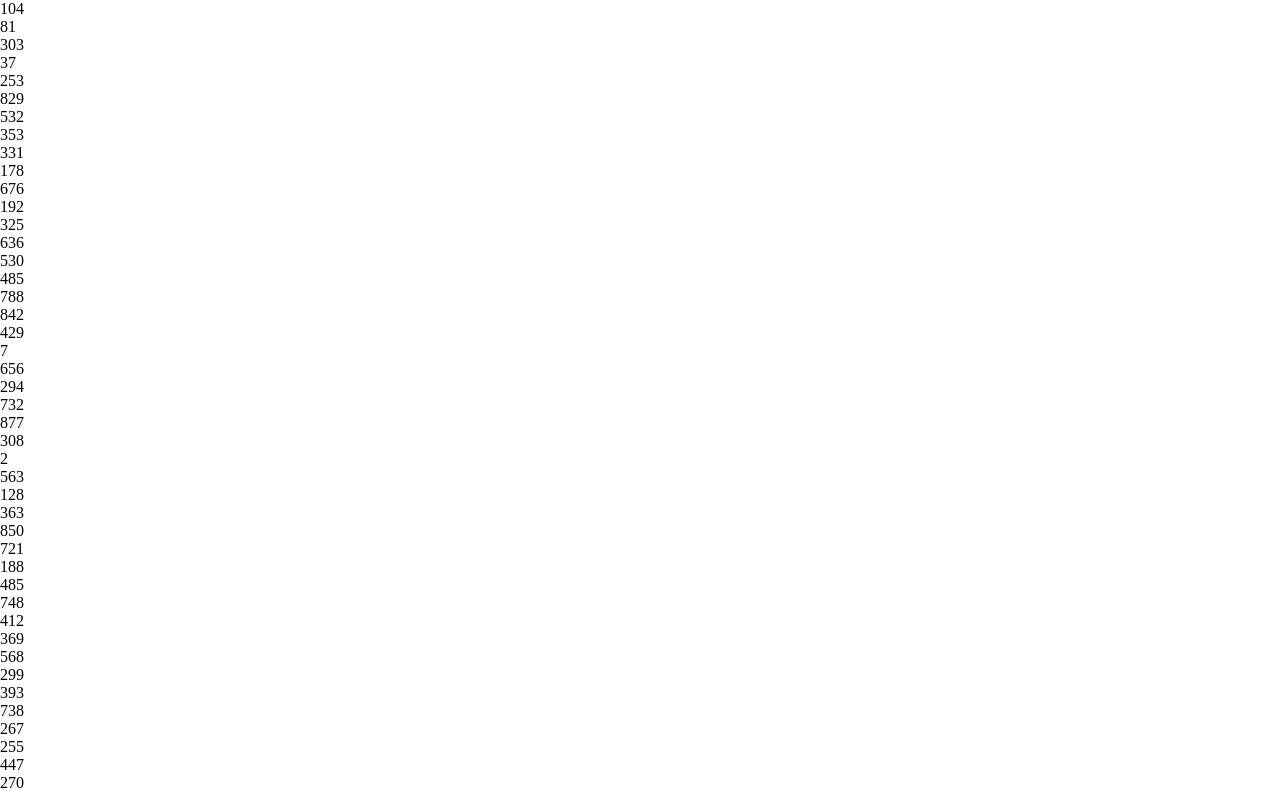
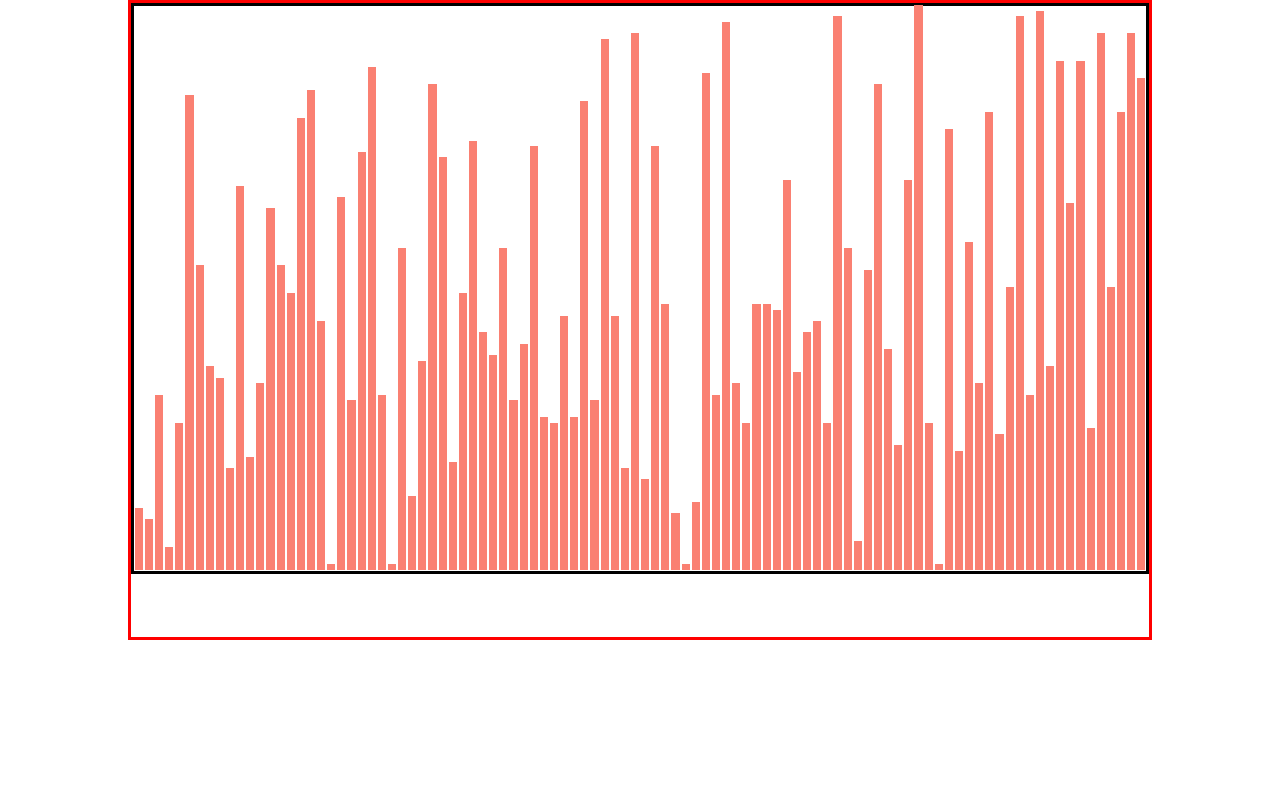
Before and after one commit to bobel95/sorting-visualizer, a React (Create React App) app: page / in a window 1280 px wide. Shown: the top 793 px of the page. Built offline with nearby package versions, Linux system fonts and the light colour scheme.

Commit message:
Add normalization for array values

```diff
--- a/src/App.css
+++ b/src/App.css
@@ -3,3 +3,7 @@
   margin: 0;
   padding: 0;
 }
+
+.App {
+  height: 100vh;
+}
--- a/src/App.js
+++ b/src/App.js
@@ -1,11 +1,12 @@
 
 import './App.css';
 import Visualizer from "./components/Visualizer";
+import React from "react";
 
 const App = () => {
     return (
         <div className="App">
-            <Visualizer/>
+            <Visualizer />
         </div>
     );
 }
--- /dev/null
+++ b/src/components/Visualizer.css
@@ -0,0 +1,21 @@
+.main-container {
+    margin: 0 auto;
+    width: 80%;
+    height: 80%;
+    border: 3px solid red;
+}
+
+.arr-container {
+    height: 90%;
+    display: flex;
+    justify-content: center;
+    align-items: flex-end;
+    border: 3px solid black;
+}
+
+.arr-element {
+    width: 30px;
+    background-color: salmon;
+    display: inline;
+    margin: 1px;
+}
--- a/src/components/Visualizer.js
+++ b/src/components/Visualizer.js
@@ -1,14 +1,21 @@
 import {useEffect, useState} from 'react';
+import './Visualizer.css';
+import normalizeValues from "../util/normalizeValues";
 
 const Visualizer = () => {
     const [array, setArray] = useState([]);
+    const [arrayLimits, setArrayLimits] = useState({"min": 1, "max": 500});
 
     const initializeArray = () => {
         const arr = [];
         for (let i = 0; i < 100; i++) {
-            arr.push(randomIntInRange(1, 1000));
+            arr.push(randomIntInRange(1, 500));
         }
         setArray(arr);
+
+        const min = Math.min(...arr);
+        const max = Math.max(...arr);
+        setArrayLimits({"min": min, "max": max});
     }
 
     const randomIntInRange = (min, max) => Math.floor(
@@ -16,17 +23,30 @@ const Visualizer = () => {
         );
 
     useEffect(initializeArray, []);
+    console.log(arrayLimits);
 
     return (
-        <div>
-            {
-                array.map((value, i) => (
-                    <div className="arr-element" key={i}>
-                        {value}
-                    </div>
-                ))
+        <div className="main-container">
+            <div className="arr-container">
+                {
+                    array.map((value, i) => {
+                        let barHeight = Math.ceil(
+                            normalizeValues(value, arrayLimits.min, arrayLimits.max)
+                        )
 
-            }
+                        // If bar height is 0, set it to 1 to avoid invisible bars
+                        if (!barHeight) barHeight = 1;
+
+                        return (
+                            <div
+                                className="arr-element"
+                                key={i}
+                                style={{height: `${barHeight}%`}}>
+                            </div>
+                        )
+                    })
+                }
+            </div>
         </div>
     );
 };
--- /dev/null
+++ b/src/util/normalizeValues.js
@@ -0,0 +1,5 @@
+const normalizeValues = (value, min, max) => {
+    return (value - min) / (max - min) * 100;
+}
+
+export default normalizeValues;
```
